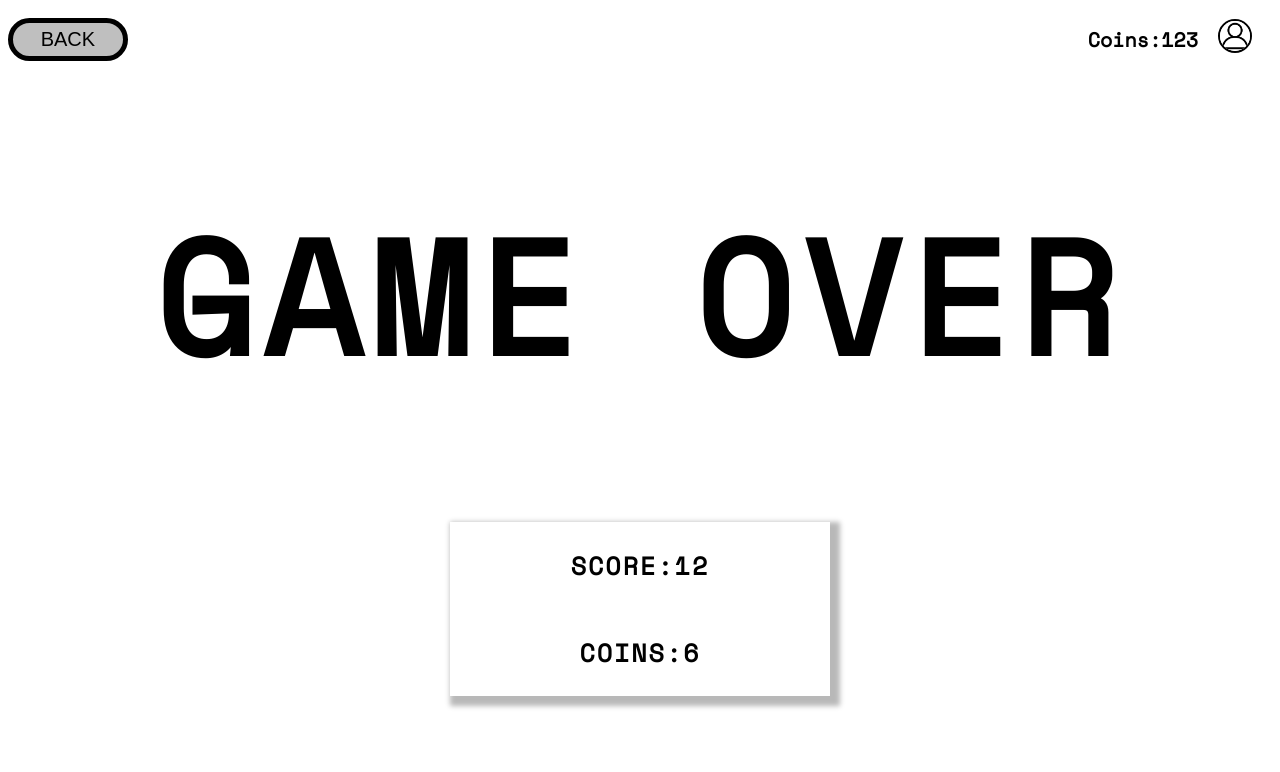
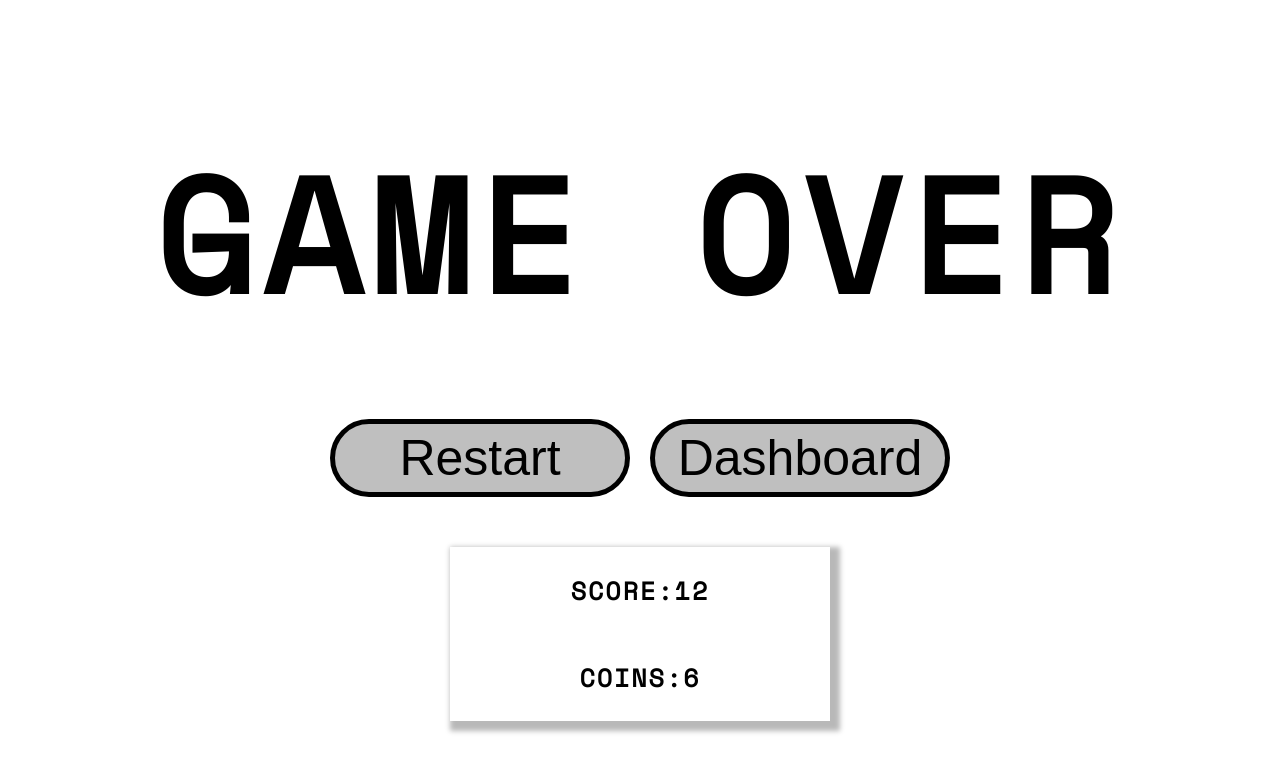
Before and after one commit to kanisshka/frontend, a React (Create React App) app: page /finish in a window 1280 px wide. Shown: the top 772 px of the page. Built offline with nearby package versions, Linux system fonts and the light colour scheme.

Commit message:
redirext

```diff
--- a/src/pages/Finish.css
+++ b/src/pages/Finish.css
@@ -25,3 +25,13 @@ position: relative;
     letter-spacing: 2px;
 
 }
+.twobuttons{
+    display: flex;
+    width: 80vh;
+    margin: auto;
+    margin-top: -30px;
+    margin-bottom: 10px;
+}
+.restart{
+    margin: -10px 10px 40px 10px;
+}
--- a/src/pages/Finish.jsx
+++ b/src/pages/Finish.jsx
@@ -1,14 +1,26 @@
 import React from 'react'
 import Topbar from '../components/Topbar';
 import './Finish.css'
+import {Link, useNavigate } from "react-router-dom";
+
 const Finish = () => {
+const navigate = useNavigate();
+
+const nav = () =>{
+  navigate("/game");
+}
+const rev = () =>{
+  navigate("/dashboard");
+}
   return (
     <>
     <div className="finish">
       <div className="head">
-        <Topbar />
       </div>
       <div className="finish-head"><h1>GAME OVER</h1></div>
+      <div className="twobuttons">
+      <button onClick={nav} className='restart'>Restart</button>
+      <button onClick={rev}className='restart'>Dashboard</button></div>
       <div className="scoreboard">
         <p className="score">SCORE:{12}</p>
         <p className="coins1">COINS:{6}</p>
```
